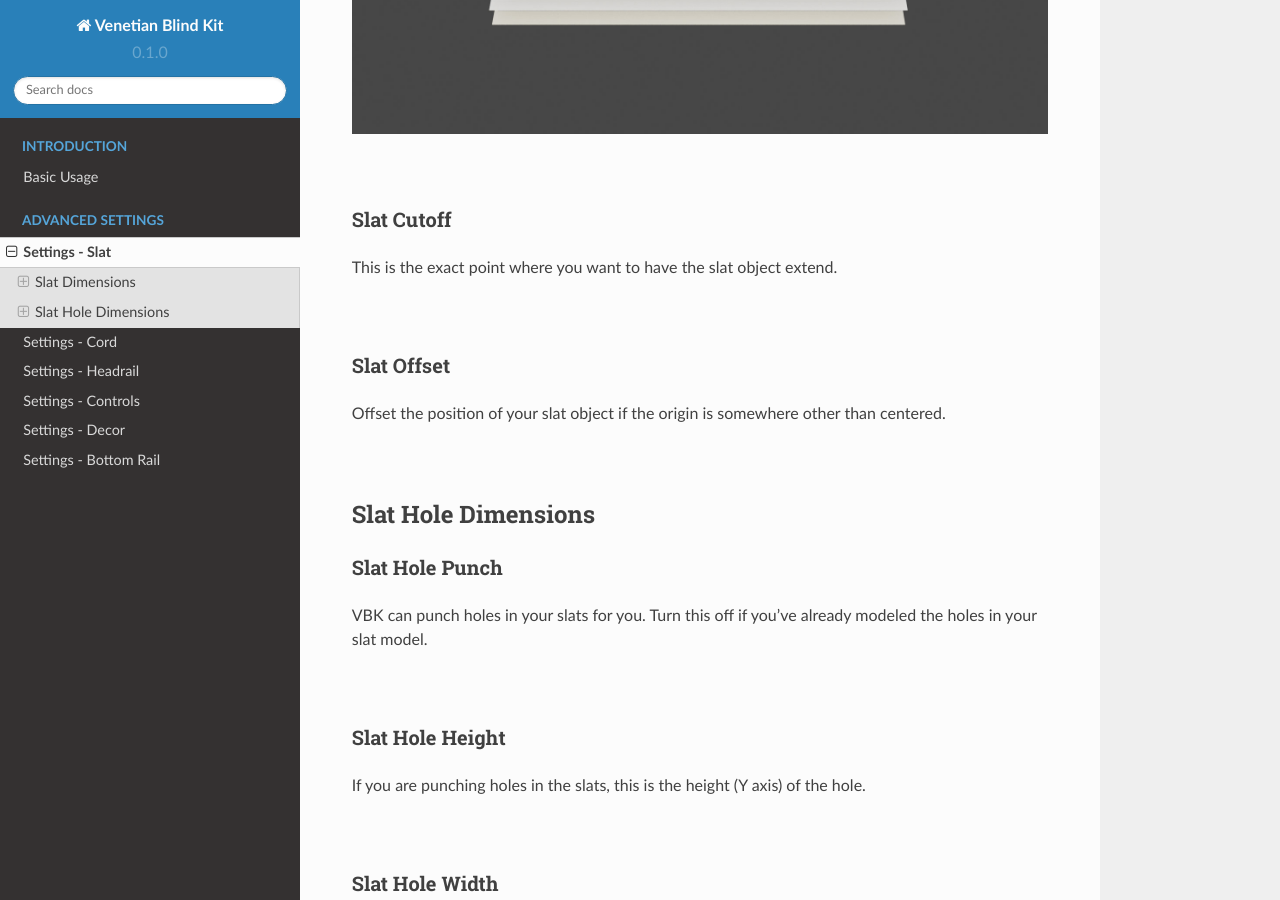
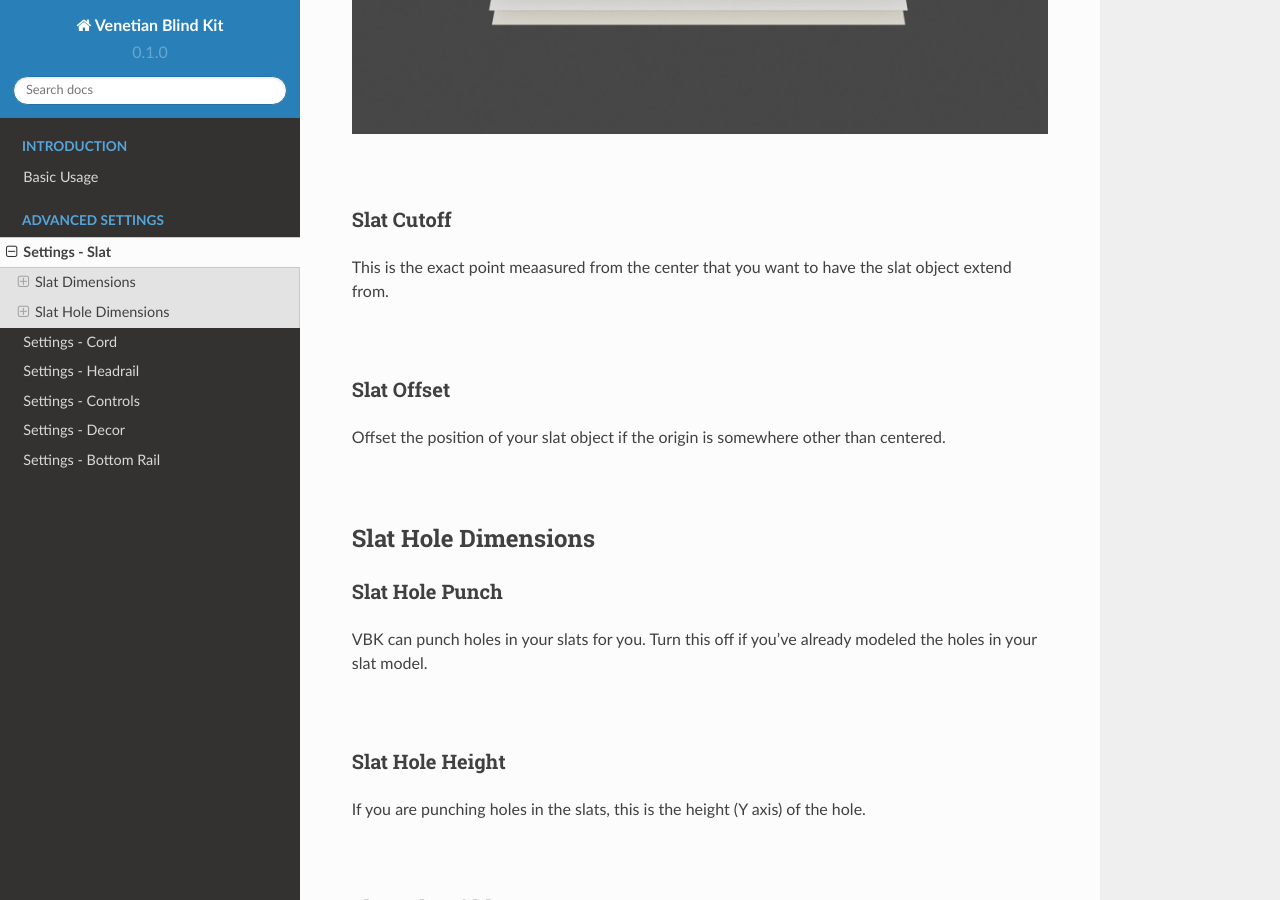
Before and after one commit to imperfectlink/VenetianBlindKit, a Sphinx documentation site: the page built from docs/source/slats.rst, in a window 1280 px wide and 900 px high, scrolled down 4990 px. Built offline with Sphinx 7.4.7 and the Read the Docs theme 2.0.0, drawn with Linux system fonts in a browser that asks for light colours.

Commit message:
Update slats.rst

```diff
--- a/docs/source/slats.rst
+++ b/docs/source/slats.rst
@@ -74,7 +74,7 @@ Turn this value off if you don't want to have the slat extended. Eg. you have an
 Slat Cutoff
 ----
 
-This is the exact point where you want to have the slat object extend.
+This is the exact point meaasured from the center that you want to have the slat object extend from.
 
 |
 
```
